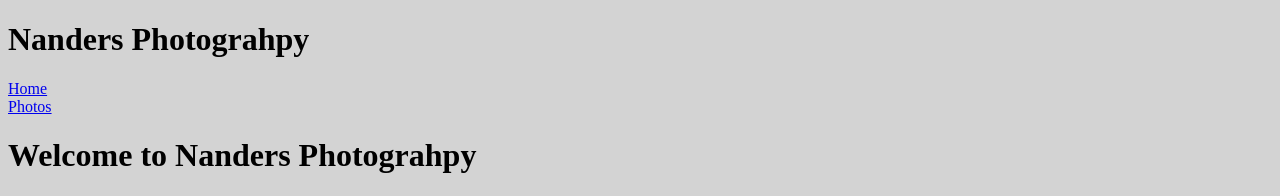
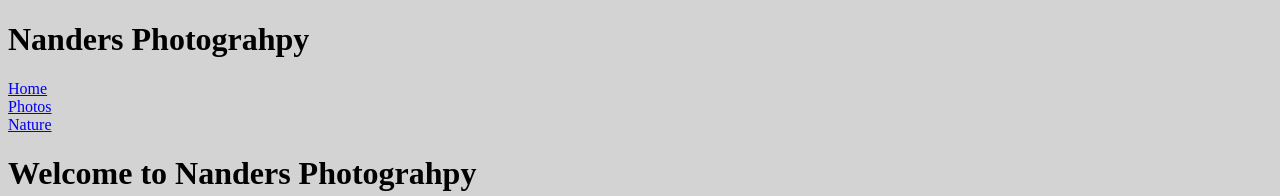
Before and after one commit to Fernandez1998/Nanders.co, a plain HTML site: page index.html in a window 1280 px wide. Shown: the top 196 px of the page. Drawn offline with Linux system fonts and the light colour scheme.

Commit message:
Update index.html

```diff
--- a/index.html
+++ b/index.html
@@ -14,6 +14,7 @@
     <ul>
         <li><a href="index.html">Home</a></li>
         <li><a href="Photos.html">Photos</a></li>
+        <li><a href="Photos.html">Nature</a></li>
     </ul>
 </nav>
 <body>
```
